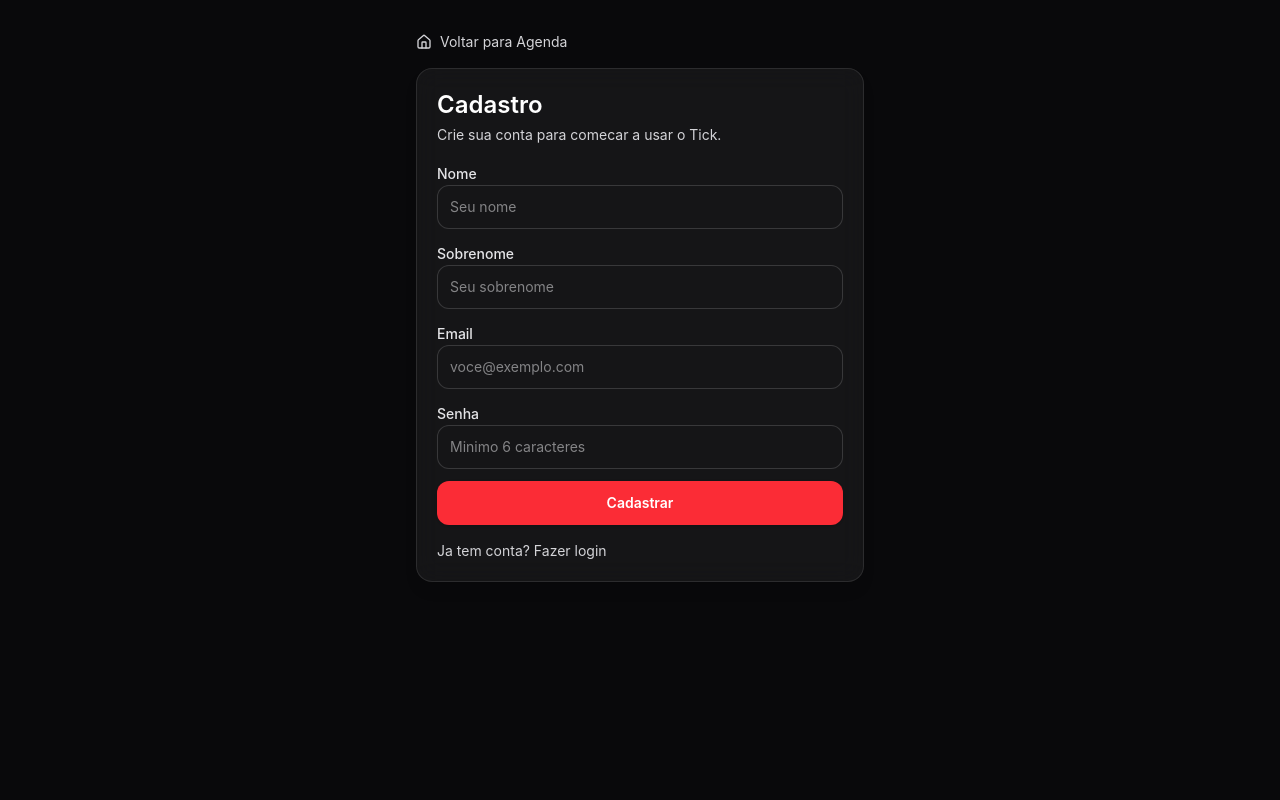
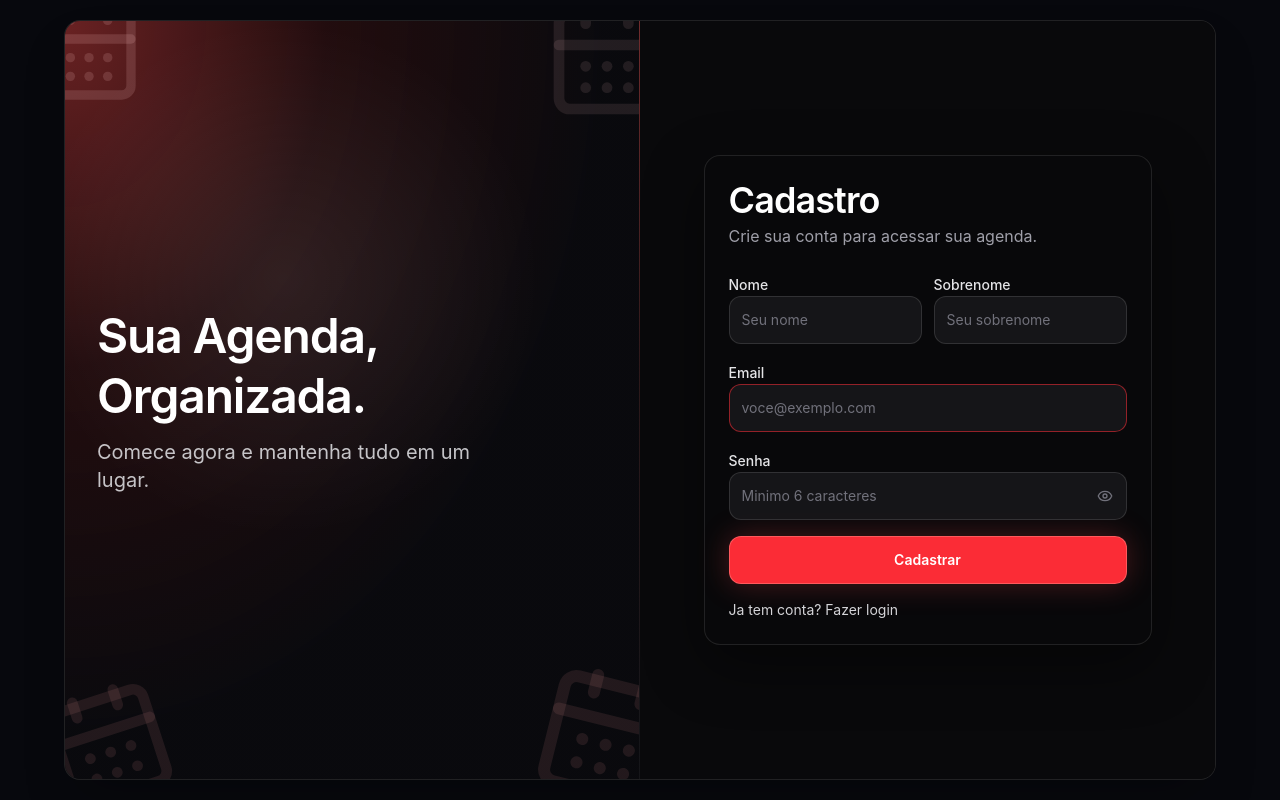
Before and after one commit to RockNicolas/Tick, a React (Vite) app: page /auth/cadastro in a window 1280 px wide. Built offline with nearby package versions, Linux system fonts and the light colour scheme.

Commit message:
Atualizacao de configuracao, mudanda de notficacao e mudanca completa em auth de login como principal, reajuste em desing de login e cadastro.

```diff
--- a/src/App.tsx
+++ b/src/App.tsx
@@ -1,4 +1,4 @@
-import { BrowserRouter, Navigate, Route, Routes } from 'react-router-dom'
+import { BrowserRouter, Navigate, Outlet, Route, Routes } from 'react-router-dom'
 import AppShell from './components/AppShell'
 import CadastroPage from './pages/CadastroPage'
 import ConfiguracoesPage from './pages/ConfiguracoesPage'
@@ -9,14 +9,30 @@ import MensalPage from './pages/MensalPage'
 import MetasPage from './pages/MetasPage'
 import PerfilPage from './pages/PerfilPage'
 import SemanaPage from './pages/SemanaPage'
+import { readTickStoredUser } from './lib/tickUser'
+
+function RequireAuth() {
+  const user = readTickStoredUser()
+  if (!user) return <Navigate to="/auth/login" replace />
+  return <Outlet />
+}
+
+function RedirectIfAuthenticated() {
+  const user = readTickStoredUser()
+  if (user) return <Navigate to="/" replace />
+  return <Outlet />
+}
 
 export default function App() {
   return (
     <BrowserRouter>
       <Routes>
+        <Route element={<RedirectIfAuthenticated />}>
           <Route path="/auth" element={<Navigate to="/auth/login" replace />} />
           <Route path="/auth/login" element={<LoginPage />} />
           <Route path="/auth/cadastro" element={<CadastroPage />} />
+        </Route>
+        <Route element={<RequireAuth />}>
           <Route element={<AppShell />}>
             <Route path="/" element={<InicioPage />} />
             <Route path="/mensal" element={<MensalPage />} />
@@ -26,6 +42,8 @@ export default function App() {
             <Route path="/perfil" element={<PerfilPage />} />
             <Route path="/configuracoes" element={<ConfiguracoesPage />} />
           </Route>
+        </Route>
+        <Route path="*" element={<Navigate to="/" replace />} />
       </Routes>
     </BrowserRouter>
   )
--- a/src/pages/CadastroPage.tsx
+++ b/src/pages/CadastroPage.tsx
@@ -1,6 +1,6 @@
 import { useState } from 'react'
 import type { FormEvent } from 'react'
-import { Home, Loader2 } from 'lucide-react'
+import { CalendarDays, Eye, EyeOff, Loader2 } from 'lucide-react'
 import { Link, useNavigate } from 'react-router-dom'
 import { registerWithEmail } from '../api/auth'
 
@@ -12,6 +12,7 @@ export default function CadastroPage() {
   const [sobrenome, setSobrenome] = useState('')
   const [isLoading, setIsLoading] = useState(false)
   const [errorMessage, setErrorMessage] = useState('')
+  const [showPassword, setShowPassword] = useState(false)
 
   const onSubmit = async (event: FormEvent<HTMLFormElement>) => {
     event.preventDefault()
@@ -40,75 +41,100 @@ export default function CadastroPage() {
   }
 
   return (
-    <div className="relative isolate min-h-[100dvh] overflow-x-hidden bg-zinc-100 px-4 py-8 text-zinc-900 dark:bg-zinc-950 dark:text-zinc-100 sm:px-6">
-      <div className="mx-auto w-full max-w-md space-y-4">
-        <Link
-          to="/"
-          className="inline-flex items-center gap-2 text-sm text-zinc-600 transition hover:text-zinc-900 dark:text-zinc-300 dark:hover:text-white"
-        >
-          <Home className="h-4 w-4" aria-hidden />
-          Voltar para Agenda
-        </Link>
+    <div className="min-h-[100dvh] bg-[#07080d] p-3 text-zinc-100 sm:p-5">
+      <div className="mx-auto grid min-h-[calc(100dvh-1.5rem)] w-full max-w-6xl overflow-hidden rounded-2xl border border-white/10 bg-zinc-950/90 shadow-2xl sm:min-h-[calc(100dvh-2.5rem)] md:grid-cols-2">
+        <section className="relative hidden overflow-hidden border-r border-white/5 bg-[radial-gradient(120%_120%_at_0%_0%,rgba(239,68,68,0.42),rgba(127,29,29,0.22)_38%,rgba(10,10,14,0.96)_78%)] p-8 md:flex md:flex-col md:justify-between">
+          <CalendarDays className="pointer-events-none absolute -left-8 -top-6 h-28 w-28 text-red-200/15" aria-hidden />
+          <CalendarDays className="pointer-events-none absolute -bottom-8 -left-5 h-32 w-32 rotate-[-18deg] text-red-300/10" aria-hidden />
+          <CalendarDays className="pointer-events-none absolute -right-8 -top-6 h-32 w-32 text-red-200/10" aria-hidden />
+          <CalendarDays className="pointer-events-none absolute -right-10 -bottom-8 h-36 w-36 rotate-[14deg] text-red-300/10" aria-hidden />
+          <div className="pointer-events-none absolute inset-0 bg-[radial-gradient(circle_at_38%_34%,rgba(255,255,255,0.08),transparent_42%)]" />
 
-        <section className="space-y-4 rounded-2xl border border-zinc-200/90 bg-white/90 p-5 shadow-lg backdrop-blur-md dark:border-white/10 dark:bg-white/5">
-          <div className="space-y-1">
-            <h1 className="text-2xl font-semibold text-zinc-900 dark:text-white">Cadastro</h1>
-            <p className="text-sm text-zinc-600 dark:text-zinc-300">Crie sua conta para comecar a usar o Tick.</p>
+          <div />
+          <div className="max-w-sm space-y-3">
+            <h1 className="text-5xl font-semibold leading-tight tracking-tight text-white">Sua Agenda, Organizada.</h1>
+            <p className="text-xl text-zinc-200/85">Comece agora e mantenha tudo em um lugar.</p>
+          </div>
+          <div />
+        </section>
+
+        <section className="relative flex flex-col justify-center overflow-hidden bg-zinc-950 px-5 py-8 sm:px-8">
+          <CalendarDays className="pointer-events-none absolute -left-7 -top-6 h-20 w-20 text-red-300/15 md:hidden" aria-hidden />
+          <CalendarDays className="pointer-events-none absolute -right-8 top-10 h-24 w-24 rotate-12 text-red-300/10 md:hidden" aria-hidden />
+          <CalendarDays className="pointer-events-none absolute -bottom-8 -right-8 h-24 w-24 text-red-300/10 md:hidden" aria-hidden />
+          <div className="pointer-events-none absolute inset-0 bg-[radial-gradient(circle_at_16%_10%,rgba(239,68,68,0.16),transparent_34%)] md:hidden" />
+          <div className="mx-auto w-full max-w-md">
+            <div className="rounded-2xl border border-white/10 bg-zinc-950/80 p-5 shadow-[0_20px_60px_rgba(0,0,0,0.45)] backdrop-blur-md sm:p-6">
+              <div className="mb-6">
+                <h2 className="text-4xl font-semibold tracking-tight text-white">Cadastro</h2>
+                <p className="mt-1 text-zinc-400">Crie sua conta para acessar sua agenda.</p>
               </div>
 
-          <form className="space-y-3" onSubmit={onSubmit}>
+              <form className="space-y-4" onSubmit={onSubmit}>
+              <div className="grid grid-cols-1 gap-3 sm:grid-cols-2">
                 <label className="block space-y-1.5">
-              <span className="text-sm font-medium text-zinc-700 dark:text-zinc-200">Nome</span>
+                  <span className="text-sm font-medium text-zinc-200">Nome</span>
                   <input
                     type="text"
                     value={nome}
                     onChange={(event) => setNome(event.target.value)}
                     placeholder="Seu nome"
                     required
-                className="min-h-11 w-full rounded-xl border border-zinc-300/80 bg-white px-3 text-sm text-zinc-900 outline-none transition focus:border-red-300 focus:ring-2 focus:ring-red-200 dark:border-white/15 dark:bg-zinc-900/40 dark:text-zinc-100 dark:focus:border-red-300/60 dark:focus:ring-red-900/40"
+                    className="min-h-12 w-full rounded-xl border border-white/12 bg-zinc-900/90 px-3 text-sm text-zinc-100 outline-none transition placeholder:text-zinc-500 focus:border-red-400 focus:ring-2 focus:ring-red-900/40"
                   />
                 </label>
 
                 <label className="block space-y-1.5">
-              <span className="text-sm font-medium text-zinc-700 dark:text-zinc-200">Sobrenome</span>
+                  <span className="text-sm font-medium text-zinc-200">Sobrenome</span>
                   <input
                     type="text"
                     value={sobrenome}
                     onChange={(event) => setSobrenome(event.target.value)}
                     placeholder="Seu sobrenome"
                     required
-                className="min-h-11 w-full rounded-xl border border-zinc-300/80 bg-white px-3 text-sm text-zinc-900 outline-none transition focus:border-red-300 focus:ring-2 focus:ring-red-200 dark:border-white/15 dark:bg-zinc-900/40 dark:text-zinc-100 dark:focus:border-red-300/60 dark:focus:ring-red-900/40"
+                    className="min-h-12 w-full rounded-xl border border-white/12 bg-zinc-900/90 px-3 text-sm text-zinc-100 outline-none transition placeholder:text-zinc-500 focus:border-red-400 focus:ring-2 focus:ring-red-900/40"
                   />
                 </label>
+              </div>
 
               <label className="block space-y-1.5">
-              <span className="text-sm font-medium text-zinc-700 dark:text-zinc-200">Email</span>
+                <span className="text-sm font-medium text-zinc-200">Email</span>
                 <input
                   type="email"
                   value={email}
                   onChange={(event) => setEmail(event.target.value)}
                   placeholder="voce@exemplo.com"
                   required
-                className="min-h-11 w-full rounded-xl border border-zinc-300/80 bg-white px-3 text-sm text-zinc-900 outline-none transition focus:border-red-300 focus:ring-2 focus:ring-red-200 dark:border-white/15 dark:bg-zinc-900/40 dark:text-zinc-100 dark:focus:border-red-300/60 dark:focus:ring-red-900/40"
+                  className="min-h-12 w-full rounded-xl border border-red-500/55 bg-zinc-900/90 px-3 text-sm text-zinc-100 outline-none transition placeholder:text-zinc-500 focus:border-red-400 focus:ring-2 focus:ring-red-900/40"
                 />
               </label>
 
               <label className="block space-y-1.5">
-              <span className="text-sm font-medium text-zinc-700 dark:text-zinc-200">Senha</span>
+                <span className="text-sm font-medium text-zinc-200">Senha</span>
+                <div className="relative">
                   <input
-                type="password"
+                    type={showPassword ? 'text' : 'password'}
                     value={senha}
                     onChange={(event) => setSenha(event.target.value)}
                     placeholder="Minimo 6 caracteres"
                     required
-                className="min-h-11 w-full rounded-xl border border-zinc-300/80 bg-white px-3 text-sm text-zinc-900 outline-none transition focus:border-red-300 focus:ring-2 focus:ring-red-200 dark:border-white/15 dark:bg-zinc-900/40 dark:text-zinc-100 dark:focus:border-red-300/60 dark:focus:ring-red-900/40"
+                    className="min-h-12 w-full rounded-xl border border-white/12 bg-zinc-900/90 px-3 pr-11 text-sm text-zinc-100 outline-none transition placeholder:text-zinc-500 focus:border-red-400 focus:ring-2 focus:ring-red-900/40"
                   />
+                  <button
+                    type="button"
+                    className="absolute right-1.5 top-1/2 inline-flex h-8 w-8 -translate-y-1/2 items-center justify-center rounded-lg text-zinc-500 transition hover:bg-white/5 hover:text-zinc-200"
+                    onClick={() => setShowPassword((value) => !value)}
+                    aria-label={showPassword ? 'Ocultar senha' : 'Mostrar senha'}
+                  >
+                    {showPassword ? <EyeOff className="h-4 w-4" aria-hidden /> : <Eye className="h-4 w-4" aria-hidden />}
+                  </button>
+                </div>
               </label>
 
               <button
                 type="submit"
                 disabled={isLoading}
-              className="inline-flex min-h-11 w-full items-center justify-center gap-2 rounded-xl border border-red-500/80 bg-red-500 px-4 py-2.5 text-sm font-semibold text-white shadow-sm transition hover:bg-red-600 disabled:cursor-not-allowed disabled:opacity-75"
+                className="inline-flex min-h-12 w-full items-center justify-center gap-2 rounded-xl border border-red-400/80 bg-red-500 px-4 py-2.5 text-sm font-semibold text-white shadow-[0_0_30px_rgba(239,68,68,0.28)] transition hover:bg-red-600 disabled:cursor-not-allowed disabled:opacity-75"
               >
                 {isLoading ? <Loader2 className="h-4 w-4 animate-spin" aria-hidden /> : null}
                 <span>{isLoading ? 'Cadastrando...' : 'Cadastrar'}</span>
@@ -117,16 +143,18 @@ export default function CadastroPage() {
                 {errorMessage ? (
                   <p
                     role="alert"
-                className="rounded-lg border border-red-300/60 bg-red-50 px-3 py-2 text-sm text-red-700 dark:border-red-500/30 dark:bg-red-950/30 dark:text-red-200"
+                    className="rounded-lg border border-red-500/40 bg-red-950/35 px-3 py-2 text-sm text-red-200"
                   >
                     {errorMessage}
                   </p>
                 ) : null}
               </form>
 
-          <Link to="/auth/login" className="block w-full text-left text-sm text-zinc-600 transition hover:text-zinc-900 dark:text-zinc-300 dark:hover:text-white">
+              <Link to="/auth/login" className="mt-4 block text-sm text-zinc-300 transition hover:text-white">
                 Ja tem conta? Fazer login
               </Link>
+            </div>
+          </div>
         </section>
       </div>
     </div>
--- a/src/pages/LoginPage.tsx
+++ b/src/pages/LoginPage.tsx
@@ -1,8 +1,9 @@
 import { useState } from 'react'
 import type { FormEvent } from 'react'
-import { Eye, EyeOff, Home, Loader2 } from 'lucide-react'
+import { CalendarDays, Eye, EyeOff, Loader2 } from 'lucide-react'
 import { Link, useNavigate } from 'react-router-dom'
 import { loginWithEmail } from '../api/auth'
+import { SITE_LOGO_SRC, SITE_NAME } from '../constants/branding'
 
 export default function LoginPage() {
   const navigate = useNavigate()
@@ -32,37 +33,59 @@ export default function LoginPage() {
   }
 
   return (
-    <div className="relative isolate min-h-[100dvh] overflow-x-hidden bg-zinc-100 px-4 py-8 text-zinc-900 dark:bg-zinc-950 dark:text-zinc-100 sm:px-6">
-      <div className="mx-auto w-full max-w-md space-y-4">
-        <Link
-          to="/"
-          className="inline-flex items-center gap-2 text-sm text-zinc-600 transition hover:text-zinc-900 dark:text-zinc-300 dark:hover:text-white"
-        >
-          <Home className="h-4 w-4" aria-hidden />
-          Voltar para Agenda
-        </Link>
+    <div className="min-h-[100dvh] bg-[#07080d] p-3 text-zinc-100 sm:p-5">
+      <div className="mx-auto grid min-h-[calc(100dvh-1.5rem)] w-full max-w-6xl overflow-hidden rounded-2xl border border-white/10 bg-zinc-950/90 shadow-2xl sm:min-h-[calc(100dvh-2.5rem)] md:grid-cols-2">
+        <section className="relative hidden overflow-hidden border-r border-white/5 bg-[radial-gradient(120%_120%_at_0%_0%,rgba(239,68,68,0.42),rgba(127,29,29,0.22)_38%,rgba(10,10,14,0.96)_78%)] p-8 md:flex md:flex-col md:justify-between">
+          <CalendarDays className="pointer-events-none absolute -left-8 -top-6 h-28 w-28 text-red-200/15" aria-hidden />
+          <CalendarDays className="pointer-events-none absolute -bottom-8 -left-5 h-32 w-32 rotate-[-18deg] text-red-300/10" aria-hidden />
+          <CalendarDays className="pointer-events-none absolute -right-8 -top-6 h-32 w-32 text-red-200/10" aria-hidden />
+          <CalendarDays className="pointer-events-none absolute -right-10 -bottom-8 h-36 w-36 rotate-[14deg] text-red-300/10" aria-hidden />
+          <div className="pointer-events-none absolute inset-0 bg-[radial-gradient(circle_at_38%_34%,rgba(255,255,255,0.08),transparent_42%)]" />
 
-        <section className="space-y-4 rounded-2xl border border-zinc-200/90 bg-white/90 p-5 shadow-lg backdrop-blur-md dark:border-white/10 dark:bg-white/5">
-          <div className="space-y-1">
-            <h1 className="text-2xl font-semibold text-zinc-900 dark:text-white">Login</h1>
-            <p className="text-sm text-zinc-600 dark:text-zinc-300">Entre para acessar sua agenda.</p>
+          <div />
+          <div className="max-w-sm space-y-3">
+            <h1 className="text-5xl font-semibold leading-tight tracking-tight text-white">Sua Agenda, Organizada.</h1>
+            <p className="text-xl text-zinc-200/85">Conecte-se e nunca perca um compromisso.</p>
+          </div>
+          <div />
+        </section>
+
+        <section className="relative flex flex-col justify-center overflow-hidden bg-zinc-950 px-5 py-8 sm:px-8">
+          <CalendarDays className="pointer-events-none absolute -left-7 -top-6 h-20 w-20 text-red-300/15 md:hidden" aria-hidden />
+          <CalendarDays className="pointer-events-none absolute -right-8 top-10 h-24 w-24 rotate-12 text-red-300/10 md:hidden" aria-hidden />
+          <CalendarDays className="pointer-events-none absolute -bottom-8 -right-8 h-24 w-24 text-red-300/10 md:hidden" aria-hidden />
+          <div className="pointer-events-none absolute inset-0 bg-[radial-gradient(circle_at_16%_10%,rgba(239,68,68,0.16),transparent_34%)] md:hidden" />
+          <div className="mx-auto w-full max-w-md">
+            <div className="rounded-2xl border border-white/10 bg-zinc-950/80 p-5 shadow-[0_20px_60px_rgba(0,0,0,0.45)] backdrop-blur-md sm:p-6">
+              <div className="mb-4 flex justify-center">
+                <div className="inline-flex items-center rounded-2xl border border-white/10 bg-white/5 px-3 py-2 shadow-[0_0_24px_rgba(239,68,68,0.18)]">
+                  <img
+                    src={SITE_LOGO_SRC}
+                    alt={SITE_NAME}
+                    className="h-9 w-auto object-contain drop-shadow-[0_8px_16px_rgba(0,0,0,0.6)]"
+                  />
+                </div>
+              </div>
+              <div className="mb-6">
+                <h2 className="text-4xl font-semibold tracking-tight text-white">Login</h2>
+                <p className="mt-1 text-zinc-400">Entre para acessar sua agenda.</p>
               </div>
 
-          <form className="space-y-3" onSubmit={onSubmit}>
+              <form className="space-y-4" onSubmit={onSubmit}>
               <label className="block space-y-1.5">
-              <span className="text-sm font-medium text-zinc-700 dark:text-zinc-200">Email</span>
+                <span className="text-sm font-medium text-zinc-200">Email</span>
                 <input
                   type="email"
                   value={email}
                   onChange={(event) => setEmail(event.target.value)}
                   placeholder="voce@exemplo.com"
                   required
-                className="min-h-11 w-full rounded-xl border border-zinc-300/80 bg-white px-3 text-sm text-zinc-900 outline-none transition focus:border-red-300 focus:ring-2 focus:ring-red-200 dark:border-white/15 dark:bg-zinc-900/40 dark:text-zinc-100 dark:focus:border-red-300/60 dark:focus:ring-red-900/40"
+                  className="min-h-12 w-full rounded-xl border border-red-500/55 bg-zinc-900/90 px-3 text-sm text-zinc-100 outline-none transition placeholder:text-zinc-500 focus:border-red-400 focus:ring-2 focus:ring-red-900/40"
                 />
               </label>
 
               <label className="block space-y-1.5">
-              <span className="text-sm font-medium text-zinc-700 dark:text-zinc-200">Senha</span>
+                <span className="text-sm font-medium text-zinc-200">Senha</span>
                 <div className="relative">
                   <input
                     type={showPassword ? 'text' : 'password'}
@@ -70,11 +93,11 @@ export default function LoginPage() {
                     onChange={(event) => setSenha(event.target.value)}
                     placeholder="Sua senha"
                     required
-                  className="min-h-11 w-full rounded-xl border border-zinc-300/80 bg-white px-3 pr-11 text-sm text-zinc-900 outline-none transition focus:border-red-300 focus:ring-2 focus:ring-red-200 dark:border-white/15 dark:bg-zinc-900/40 dark:text-zinc-100 dark:focus:border-red-300/60 dark:focus:ring-red-900/40"
+                    className="min-h-12 w-full rounded-xl border border-white/12 bg-zinc-900/90 px-3 pr-11 text-sm text-zinc-100 outline-none transition placeholder:text-zinc-500 focus:border-red-400 focus:ring-2 focus:ring-red-900/40"
                   />
                   <button
                     type="button"
-                  className="absolute right-1.5 top-1/2 inline-flex h-8 w-8 -translate-y-1/2 items-center justify-center rounded-lg text-zinc-500 transition hover:bg-zinc-100 hover:text-zinc-900 dark:text-zinc-300 dark:hover:bg-white/10 dark:hover:text-white"
+                    className="absolute right-1.5 top-1/2 inline-flex h-8 w-8 -translate-y-1/2 items-center justify-center rounded-lg text-zinc-500 transition hover:bg-white/5 hover:text-zinc-200"
                     onClick={() => setShowPassword((value) => !value)}
                     aria-label={showPassword ? 'Ocultar senha' : 'Mostrar senha'}
                   >
@@ -86,32 +109,29 @@ export default function LoginPage() {
               <button
                 type="submit"
                 disabled={isLoading}
-              className="inline-flex min-h-11 w-full items-center justify-center gap-2 rounded-xl border border-red-500/80 bg-red-500 px-4 py-2.5 text-sm font-semibold text-white shadow-sm transition hover:bg-red-600 disabled:cursor-not-allowed disabled:opacity-75"
+                className="inline-flex min-h-12 w-full items-center justify-center gap-2 rounded-xl border border-red-400/80 bg-red-500 px-4 py-2.5 text-sm font-semibold text-white shadow-[0_0_30px_rgba(239,68,68,0.28)] transition hover:bg-red-600 disabled:cursor-not-allowed disabled:opacity-75"
               >
                 {isLoading ? <Loader2 className="h-4 w-4 animate-spin" aria-hidden /> : null}
                 <span>{isLoading ? 'Entrando...' : 'Entrar'}</span>
               </button>
 
+
+
                 {errorMessage ? (
                   <p
                     role="alert"
-              className="rounded-lg border border-red-300/60 bg-red-50 px-3 py-2 text-sm text-red-700 dark:border-red-500/30 dark:bg-red-950/30 dark:text-red-200"
+                    className="rounded-lg border border-red-500/40 bg-red-950/35 px-3 py-2 text-sm text-red-200"
                   >
                     {errorMessage}
                   </p>
                 ) : null}
-
-            <button
-              type="button"
-              className="inline-flex min-h-11 w-full items-center justify-center gap-2 rounded-xl border border-zinc-300/90 bg-white px-4 py-2.5 text-sm font-medium text-zinc-900 transition hover:border-zinc-400 hover:bg-zinc-50 dark:border-white/15 dark:bg-white/10 dark:text-zinc-100 dark:hover:border-white/25 dark:hover:bg-white/15"
-            >
-              Continuar com Google
-            </button>
               </form>
 
-          <Link to="/auth/cadastro" className="block w-full text-left text-sm text-zinc-600 transition hover:text-zinc-900 dark:text-zinc-300 dark:hover:text-white">
+              <Link to="/auth/cadastro" className="mt-4 block text-sm text-zinc-300 transition hover:text-white">
                 Nao tem conta? Criar cadastro
               </Link>
+            </div>
+          </div>
         </section>
       </div>
     </div>
```
Also changed, not shown: src/components/AppShell.tsx (+4 -10 lines), src/components/Sidebar.tsx (+19 -11 lines), src/lib/tickSettings.ts (+36 -0 lines), src/pages/ConfiguracoesPage.tsx (+36 -1 lines), src/pages/PerfilPage.tsx (+27 -8 lines). Lines whose indentation alone changed are shown as unchanged.
